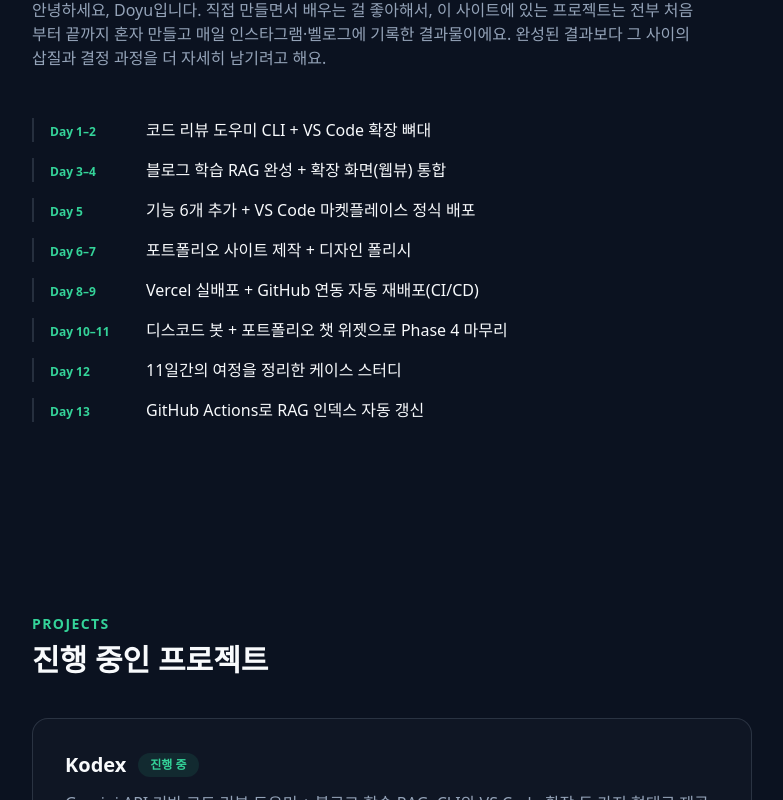
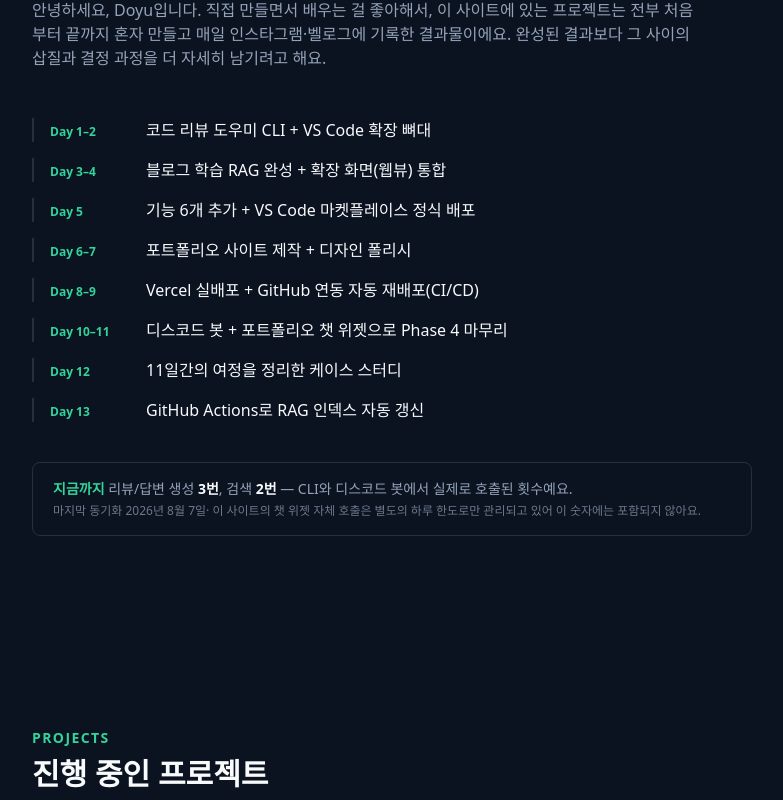
Before and after one commit to DoyuIm/kodex-portfolio-site, a Next.js app: page / in a window 1280 px wide. Shown: the part 973-1773 px from the top of the page, without its empty margins (248-1031 px from the left). Built offline with nearby package versions, Linux system fonts and the light colour scheme.

Commit message:
feat: 사용량 대시보드 추가 - About 섹션에 CLI+봇 누적 호출 통계 표시

```diff
--- a/src/components/About.tsx
+++ b/src/components/About.tsx
@@ -1,5 +1,6 @@
 import Reveal from "@/components/Reveal";
 import { highlights } from "@/data/highlights";
+import usage from "@/data/kodex-usage.json";
 
 export default function About() {
   return (
@@ -32,6 +33,27 @@ export default function About() {
           </Reveal>
         ))}
       </div>
+
+      {usage.updated_at && (
+        <Reveal delay={160 + highlights.length * 60 + 60}>
+          <div className="mt-10 rounded-lg border border-slate/20 px-5 py-4 text-sm text-slate">
+            <span className="font-semibold text-mint">지금까지</span> 리뷰/답변 생성{" "}
+            <span className="font-semibold text-offwhite">{usage.total_generate}번</span>, 검색{" "}
+            <span className="font-semibold text-offwhite">{usage.total_embed}번</span> — CLI와
+            디스코드 봇에서 실제로 호출된 횟수예요.
+            <div className="mt-1 text-xs text-muted">
+              마지막 동기화{" "}
+              {new Date(usage.updated_at).toLocaleDateString("ko-KR", {
+                year: "numeric",
+                month: "long",
+                day: "numeric",
+              })}
+              · 이 사이트의 챗 위젯 자체 호출은 별도의 하루 한도로만 관리되고 있어 이 숫자에는
+              포함되지 않아요.
+            </div>
+          </div>
+        </Reveal>
+      )}
     </section>
   );
 }
--- /dev/null
+++ b/src/data/kodex-usage.json
@@ -0,0 +1,5 @@
+{
+  "total_generate": 3,
+  "total_embed": 2,
+  "updated_at": "2026-08-07T18:07:03"
+}
```
